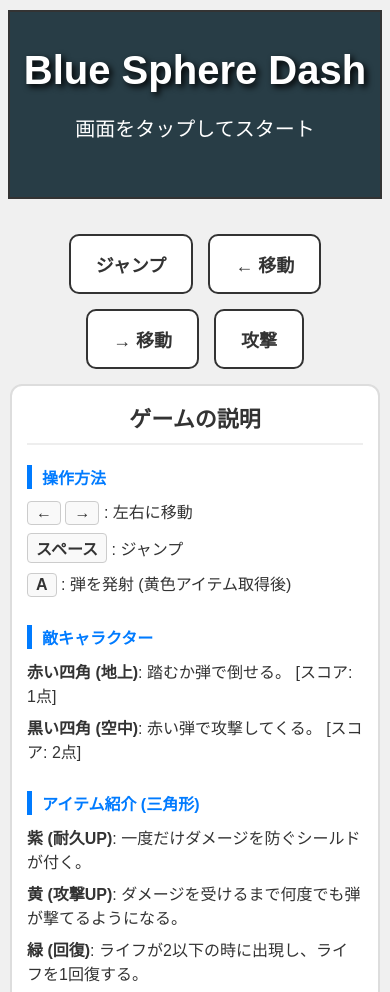
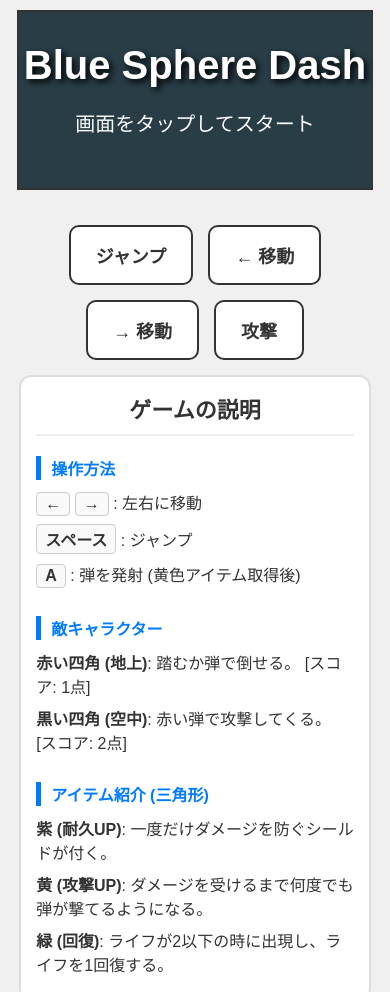
Before and after one commit to atsuage-bomb/blue-sphere-dash, a plain HTML site: page index.html in a window 390 px wide. Shown: the top 992 px of the page. Drawn offline with Linux system fonts and the light colour scheme.

Commit message:
Update index.html

```diff
--- a/index.html
+++ b/index.html
@@ -8,34 +8,37 @@
         body {
             margin: 0;
             padding: 0;
-            display: flex;
-            justify-content: center;
-            align-items: center;
-            min-height: 100vh;
+            /* REMOVED: display: flex; justify-content: center; align-items: center; */
+            min-height: 100vh; /* Ensure body takes full height for background */
             background-color: #f0f0f0;
             font-family: 'Hiragino Kaku Gothic ProN', 'メイリオ', Meiryo, sans-serif;
-            padding: 20px 0;
+            padding: 20px 0; /* Consistent padding top/bottom */
+            box-sizing: border-box; /* Include padding in element's total width and height */
+            display: block; /* Ensure normal block flow for body */
         }
         .page-wrapper {
             display: flex;
             flex-direction: column;
-            align-items: center;
+            align-items: center; /* Center items horizontally within the wrapper */
             gap: 24px;
+            max-width: 840px; /* Adjust max-width if necessary, e.g., 800px canvas + 2*2px border + some margin */
+            margin: 0 auto; /* Center the wrapper horizontally */
+            width: 95%; /* Make it slightly responsive on large screens too */
         }
         #game-container {
             position: relative;
             border: 2px solid #333;
             overflow: hidden;
-            width: 100%; /* フル幅に調整 */
-            max-width: 800px; /* PC表示時の最大幅を維持 */
-            height: auto; /* 高さを自動調整 */
-            aspect-ratio: 2 / 1; /* 幅:高さ = 2:1 の比率を維持 */
+            width: 100%; /* Full width of its parent (.page-wrapper) */
+            max-width: 800px; /* PC display max width */
+            height: auto;
+            aspect-ratio: 2 / 1;
         }
         #game-canvas {
             display: block;
             background-color: #87CEEB;
-            width: 100%; /* コンテナに合わせて幅を調整 */
-            height: 100%; /* コンテナに合わせて高さを調整 */
+            width: 100%; /* Match container width */
+            height: 100%; /* Match container height */
         }
         .overlay {
             position: absolute;
@@ -96,7 +99,8 @@
         }
 
         #game-description {
-            width: 800px;
+            width: 100%; /* Make description responsive to parent width */
+            max-width: 800px; /* Maintain max width for PC */
             background-color: #fff;
             border: 2px solid #ddd;
             border-radius: 12px;
@@ -144,7 +148,8 @@
         #button-container {
             display: flex;
             justify-content: center;
-            width: 800px;
+            width: 100%; /* Responsive width */
+            max-width: 800px; /* PC max width */
         }
         #score-history-button {
             font-size: 18px;
@@ -189,15 +194,15 @@
         }
 
         /* --- モバイル対応スタイル --- */
-        /* モバイル操作ボタン用コンテナ */
         #mobile-controls {
-            display: none; /* デフォルトで非表示 */
+            display: none; /* Default hidden, shown by media query */
             justify-content: center;
             gap: 15px;
             margin-top: 20px;
-            flex-wrap: wrap; /* ボタンが多すぎるときに折り返す */
+            flex-wrap: wrap;
+            width: 100%; /* Make responsive */
+            max-width: 800px; /* PC max width */
         }
-        /* モバイル操作ボタン */
         .mobile-button {
             padding: 15px 25px;
             font-size: 18px;
@@ -208,46 +213,41 @@
             border-radius: 10px;
             cursor: pointer;
             transition: background-color 0.3s, transform 0.1s;
-            user-select: none; /* テキスト選択を無効化 */
-            -webkit-tap-highlight-color: rgba(0,0,0,0); /* タップ時のハイライトを無効化 */
+            user-select: none;
+            -webkit-tap-highlight-color: rgba(0,0,0,0);
         }
         .mobile-button:active {
             background-color: #ddd;
             transform: scale(0.95);
         }
 
-        /* 画面幅が一定以下の場合にモバイルコントロールを表示 */
-        @media (max-width: 820px) { /* game-containerのmax-width + padding (20px*2) */
+        @media (max-width: 820px) {
             body {
-                padding: 10px; /* スマートフォンでのパディングを調整 */
+                padding: 10px;
             }
             .page-wrapper {
-                gap: 15px; /* スマートフォンでの要素間のスペースを調整 */
+                gap: 15px;
             }
             #game-description {
-                width: 100%; /* スマートフォンでの幅を調整 */
                 padding: 15px;
             }
             .description-grid {
-                grid-template-columns: 1fr; /* スマートフォンでは1列表示 */
-            }
-            #button-container {
-                width: 100%; /* スマートフォンでの幅を調整 */
+                grid-template-columns: 1fr;
             }
             #mobile-controls {
-                display: flex; /* モバイル表示時にボタンを表示 */
+                display: flex;
             }
             #start-screen p {
-                font-size: 20px; /* スタート画面のテキストサイズを調整 */
+                font-size: 20px;
             }
             #start-screen h2 {
-                font-size: 40px; /* スタート画面のタイトルサイズを調整 */
+                font-size: 40px;
             }
             .overlay p {
-                font-size: 20px; /* ゲームオーバー画面のテキストサイズを調整 */
+                font-size: 20px;
             }
             .overlay h2 {
-                font-size: 40px; /* ゲームオーバー画面のタイトルサイズを調整 */
+                font-size: 40px;
             }
         }
     </style>
@@ -323,5 +323,7 @@
     </div>
 </div>
 
-<script src="script.js"></script> </body>
+<script src="script.js"></script>
+
+</body>
 </html>
```
